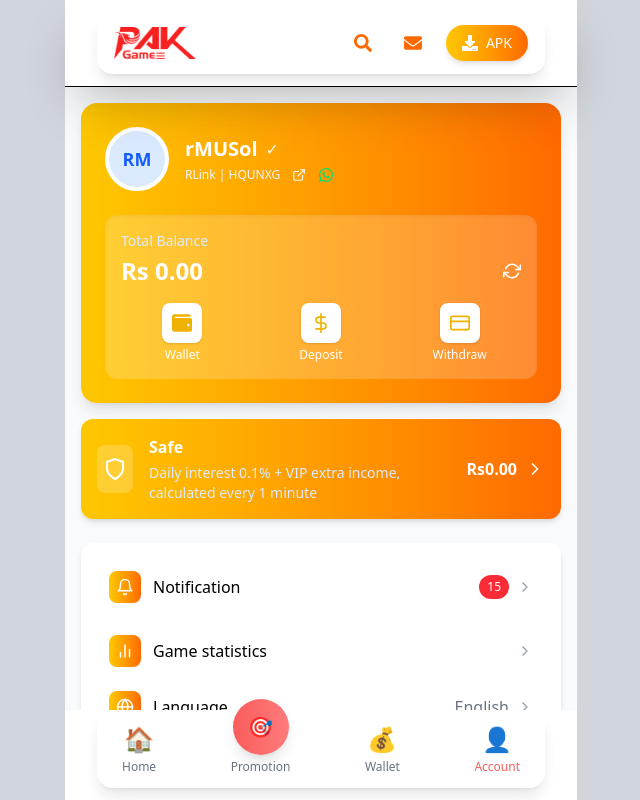
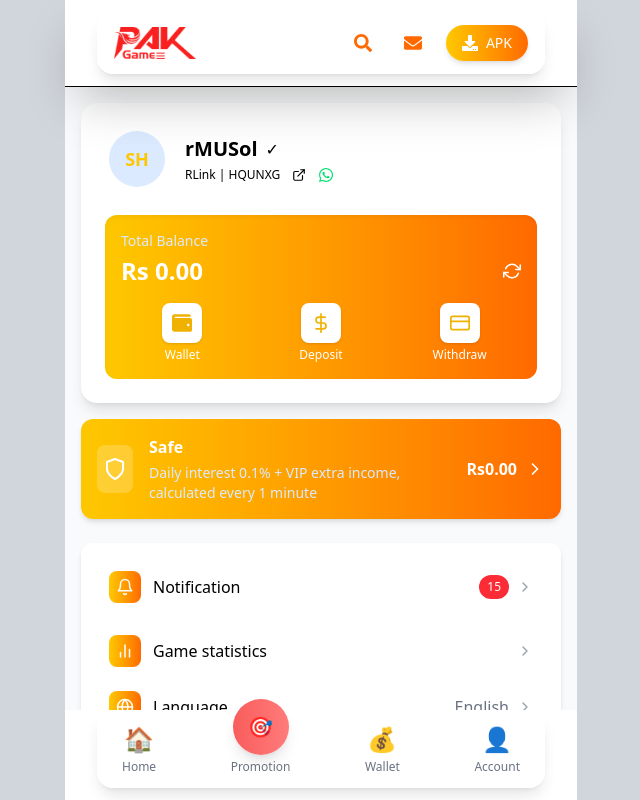
Before and after one commit to shakeeldev1/Game, a React (Vite) app: page /account in a window 1280 px wide. Shown: the whole page, without its empty margins (319-959 px from the left). Built offline with nearby package versions, Linux system fonts and the light colour scheme.

Commit message:
add pull code

```diff
--- a/src/components/common/Footer.jsx
+++ b/src/components/common/Footer.jsx
@@ -9,7 +9,7 @@ const Footer = () => {
     // { path: '/activity', label: 'Activity', icon: '📊' },
     { path: "/promotions", label: "Promotion", icon: "🎯", isCenter: true },
     { path: "/wallet", label: "Wallet", icon: "💰" },
-    { path: "/account", label: "Account", icon: "👤" },
+    { path: "/login", label: "Account", icon: "👤" },
   ];
 
   return (
--- a/src/pages/Account.jsx
+++ b/src/pages/Account.jsx
@@ -26,26 +26,26 @@ const Account = () => {
 
       {/* User Profile Card */}
       <div className="max-w-lg mx-auto bg-white rounded-2xl shadow-lg overflow-hidden">
-        <div className="p-6 bg-gradient-to-r from-yellow-400 to-orange-500">
+        <div className="p-6 ">
           <div className="flex items-center space-x-4">
             <div className="w-16 h-16 rounded-full bg-white flex items-center justify-center border-2 border-white">
               <div className="w-14 h-14 rounded-full bg-blue-100 flex items-center justify-center">
-                <span className="text-blue-600 font-bold text-lg">RM</span>
+                <span className="text-yellow-400 font-bold text-lg">SH</span>
               </div>
             </div>
             <div className="flex-1">
               <div className="flex items-center space-x-2">
-                <h6 className="text-white font-semibold text-xl">rMUSol</h6>
-                <span className="text-yellow-50">✓</span>
+                <h6 className="text-black font-semibold text-xl">rMUSol</h6>
+                <span className="text-black">✓</span>
               </div>
               <div className="flex items-center space-x-3 mt-1">
                 <a
                   href="/register?referral=HQUNXG"
-                  className="text-xs text-blue-50 hover:text-white transition"
+                  className="text-xs text-black transition"
                 >
                   RLink | HQUNXG
                 </a>
-                <button className="text-white hover:text-blue-200 transition">
+                <button className="text-black  transition">
                   <FiExternalLink size={14} />
                 </button>
                 <a href="#" className="text-green-400 hover:text-green-300 transition">
@@ -56,7 +56,7 @@ const Account = () => {
           </div>
 
           {/* Balance Card */}
-          <div className="mt-6 bg-white/20 backdrop-blur-sm rounded-xl p-4 shadow-inner">
+          <div className="mt-6 bg-gradient-to-r from-yellow-400 to-orange-500 backdrop-blur-sm rounded-xl p-4 shadow-inner">
             <p className="text-sm text-blue-100">Total Balance</p>
             <div className="flex items-center justify-between mt-1">
               <h5 className="text-white text-2xl font-bold">Rs 0.00</h5>
```
